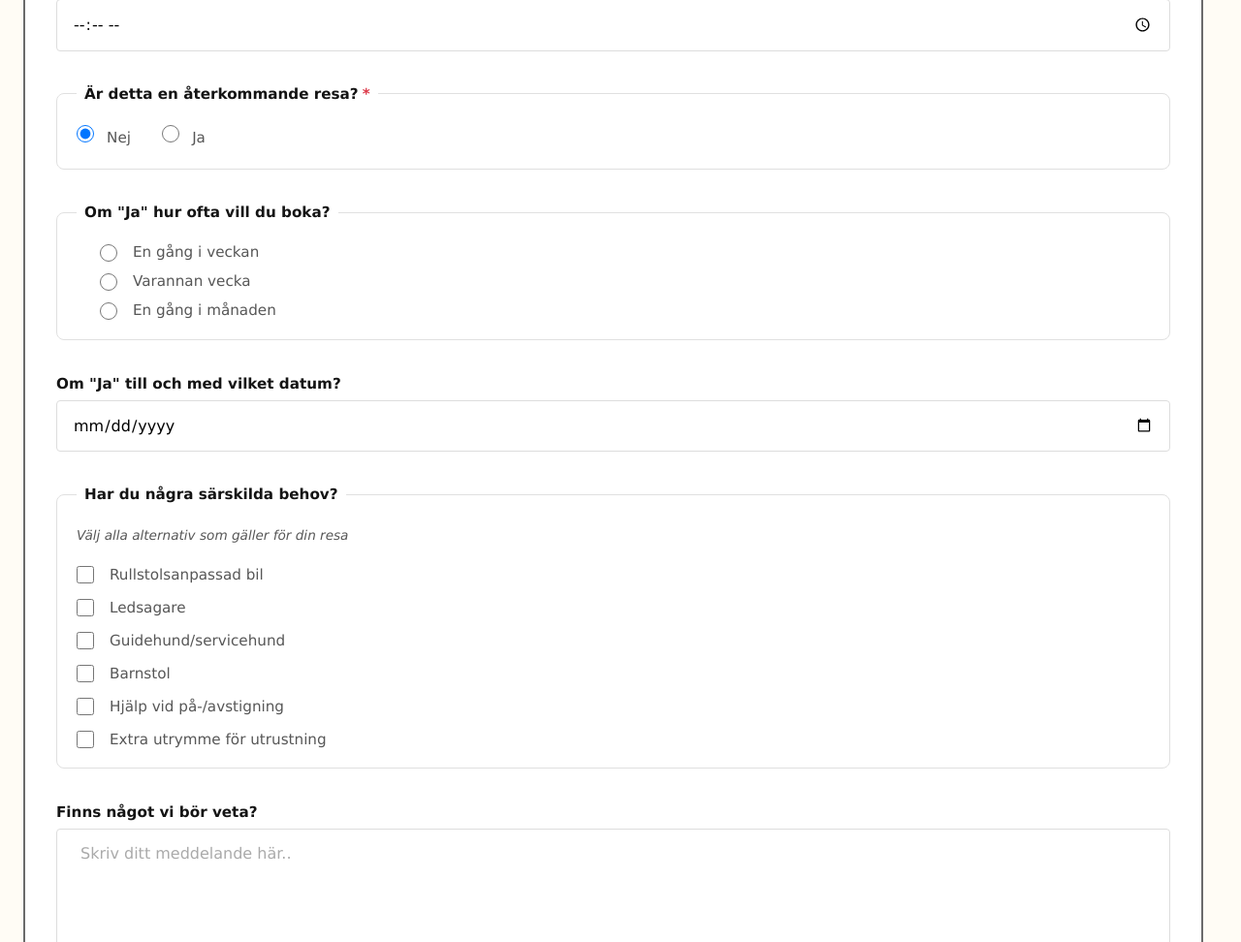
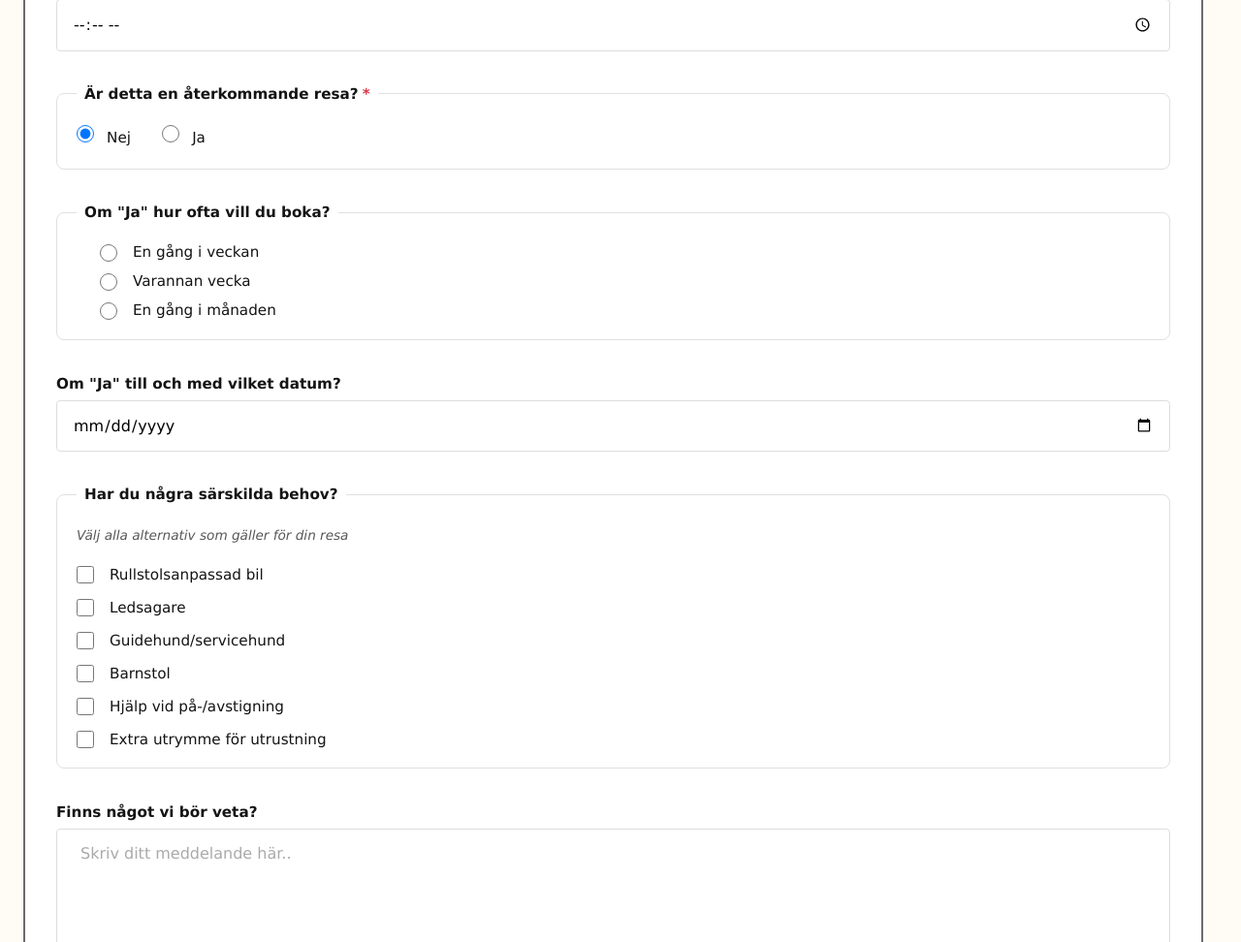
Before and after one commit to ardalansale/tryggresan, a plain HTML site: page bokaresa.html in a window 1280 px wide. Shown: the part 820-1792 px from the top of the page at 97% size. Drawn offline with Linux system fonts and the light colour scheme.

Commit message:
Change color of labels in form

```diff
--- a/css/style.css
+++ b/css/style.css
@@ -521,7 +521,6 @@ form {
 .recurring-frequency__options label,
 .special-needs label {
     font-weight: 400;
-    color: var(--clr-darkgrey);
     cursor: pointer;
     margin-left: 0.5rem;
 }
```
